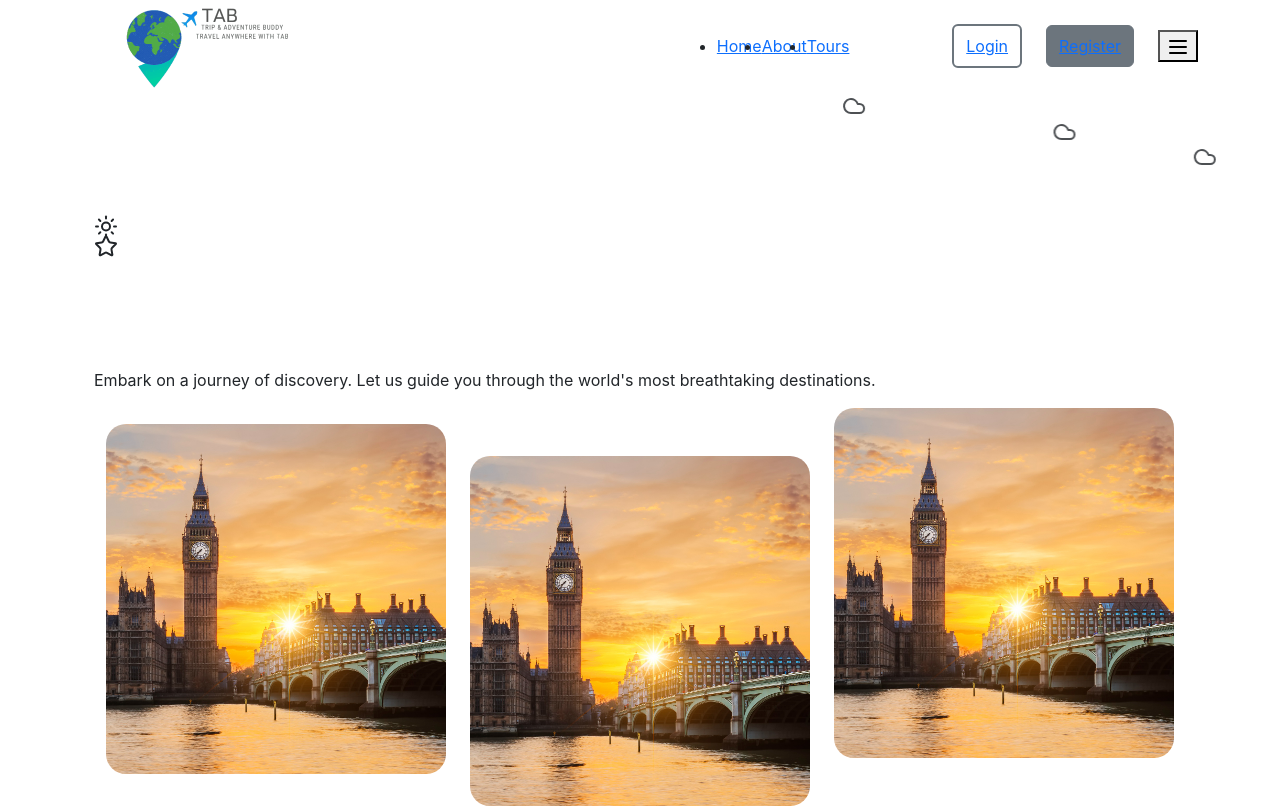
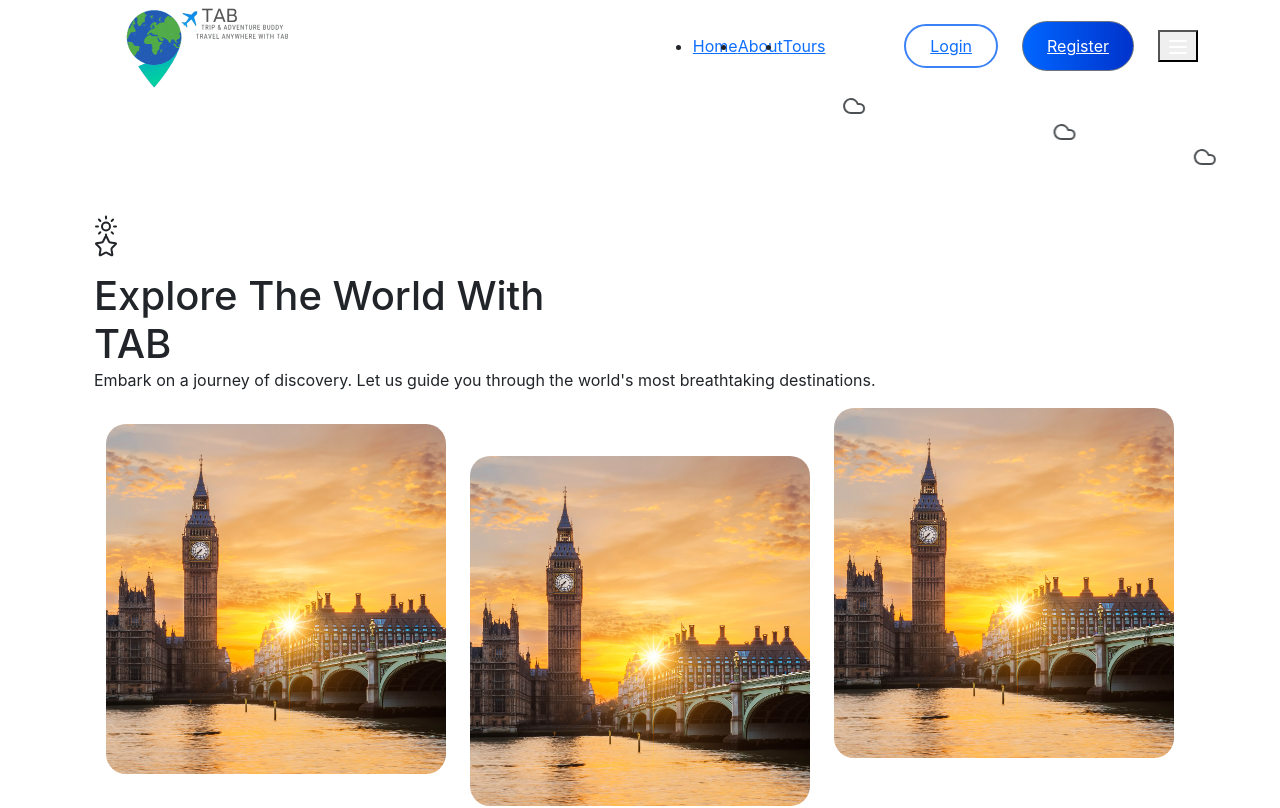
Before and after one commit to binhbb2204/Travel-App, a React (Create React App) app in the folder frontend/: page /home in a window 1280 px wide. Shown: the top 808 px of the page. Built offline with nearby package versions, Linux system fonts and the light colour scheme.

Commit message:
change to white

```diff
--- a/frontend/src/Header/Header.jsx
+++ b/frontend/src/Header/Header.jsx
@@ -4,6 +4,7 @@ import { NavLink, Link } from 'react-router-dom';
 import { Menu } from 'lucide-react';
 import logo from '../img/TAB.gif';
 import './header.css'
+
 const nav_links = [
   {
     path: '/home',
@@ -22,7 +23,6 @@ const nav_links = [
 const Header = () => {
   const [isScrolled, setIsScrolled] = useState(false);
 
-
   useEffect(() => {
     const handleScroll = () => {
       setIsScrolled(window.scrollY > 50);
@@ -35,7 +35,7 @@ const Header = () => {
   return (
     <header className={`fixed w-full z-50 transition-all duration-300 ${
       isScrolled
-        ? 'bg-blue-900/90 backdrop-blur-md shadow-lg'
+        ? 'bg-white/30 backdrop-blur-sm shadow-lg'
         : 'bg-transparent'
     }`}>
       <Container>
@@ -53,7 +53,7 @@ const Header = () => {
                   <li className="nav__item" key={index}>
                     <NavLink
                       to={item.path}
-                      className="text-blue-100 hover:text-white transition-colors duration-200 font-medium"
+                      className="text-gray-700 hover:text-blue-600 transition-colors duration-200 font-medium"
                     >
                       {item.display}
                     </NavLink>
@@ -65,17 +65,19 @@ const Header = () => {
             {/* Auth Buttons */}
             <div className="nav__right d-flex align-items-center gap-4">
               <div className="nav__btns d-flex align-items-center gap-4">
-                <Button className="px-6 py-2 rounded-full bg-transparent border-2 border-blue-400 text-blue-100 hover:bg-blue-400 hover:text-white transition-all duration-200">
-                  <Link to='/login'>Login</Link>
+                <Button className="custom-gradient-login-btn">
+                  <Link to='/login' className="no-underline">Login</Link>
                 </Button>
-                <Button className="px-6 py-2 rounded-full bg-gradient-to-r from-blue-400 to-purple-400 text-white hover:from-blue-500 hover:to-purple-500 transition-all duration-200">
-                  <Link to='/register'>Register</Link>
+                <Button className="custom-gradient-btn">
+                  <Link to='/register' className="text-white no-underline">Register</Link>
                 </Button>
               </div>
 
               {/* Mobile Menu Button */}
               <button className="mobile_menu block lg:hidden">
-                <Menu className="w-6 h-6 text-blue-100" />
+                <Menu className={`w-6 h-6 ${
+                  isScrolled ? 'text-gray-700' : 'text-white'
+                }`} />
               </button>
             </div>
           </div>
--- a/frontend/src/Header/header.css
+++ b/frontend/src/Header/header.css
@@ -41,3 +41,29 @@
     box-shadow: 3px 3px 8px -3px #ddd;
     z-index: 999;
 }
+
+.custom-gradient-btn {
+    background: linear-gradient(to right, #0066ff, #0033cc);
+    padding: 0.75rem 1.5rem;
+    border-radius: 9999px;
+    color: white;
+    transition: all 0.2s;
+    width: max-content;
+    height: max-content;
+}
+
+.custom-gradient-btn:hover {
+    background: linear-gradient(to right, #0052cc, #002080);
+}
+
+.custom-gradient-login-btn {
+    padding: 0.5rem 1.5rem;
+    border-radius: 9999px;
+    background-color: transparent;
+    border: 2px solid #3b82f6;
+    color: #3b82f6;
+    transition: all 0.2s;
+}
+.custom-gradient-login-btn:hover{
+    background: linear-gradient(to right, #0052cc, #002080);
+}
--- a/frontend/src/page/Home.jsx
+++ b/frontend/src/page/Home.jsx
@@ -15,7 +15,7 @@ const Home = () => {
   const opacity = useTransform(scrollY, [0, 300], [1, 0]);
 
   return (
-    <div className="min-h-screen bg-gradient-to-b from-blue-500 via-blue-600 to-blue-700 relative overflow-hidden">
+    <div className="min-h-screen bg-white relative overflow-hidden">
       <ParallaxBackground />
 
       {/* Hero Section */}
@@ -29,7 +29,7 @@ const Home = () => {
             className="absolute top-10 right-10"
           >
             <FloatingElement delay={0.2}>
-              <Sun className="w-16 h-16 text-yellow-500/50" />
+              <Sun className="w-16 h-16 text-yellow-400" />
             </FloatingElement>
           </motion.div>
 
@@ -41,7 +41,7 @@ const Home = () => {
             className="absolute bottom-20 left-10"
           >
             <FloatingElement delay={0.5}>
-              <Star className="w-20 h-20 text-purple-500/50" />
+              <Star className="w-20 h-20 text-purple-400" />
             </FloatingElement>
           </motion.div>
 
@@ -51,14 +51,14 @@ const Home = () => {
               animate={{ opacity: 1, x: 0 }}
               transition={{ duration: 0.8 }}
             >
-              <h1 className="text-6xl font-bold leading-tight mb-6 text-white">
+              <h1 className="text-6xl font-bold leading-tight mb-6 text-gray-800">
                 Explore The World With
                 <div className="relative inline-block ml-4">
-                  <span className="relative z-10 text-transparent bg-clip-text bg-gradient-to-r from-blue-400 to-purple-400">
+                  <span className="relative z-10 text-transparent bg-clip-text bg-gradient-to-r from-blue-500 to-purple-500">
                     TAB
                   </span>
                   <motion.div
-                    className="absolute inset-0 bg-gradient-to-r from-blue-500 to-purple-500 blur-xl opacity-30"
+                    className="absolute inset-0 bg-gradient-to-r from-blue-400 to-purple-400 blur-xl opacity-30"
                     animate={{
                       scale: [1, 1.2, 1],
                     }}
@@ -69,7 +69,7 @@ const Home = () => {
                   />
                 </div>
               </h1>
-              <p className="text-xl text-blue-100 mb-8">
+              <p className="text-xl text-gray-600 mb-8">
                 Embark on a journey of discovery. Let us guide you through the world's most breathtaking destinations.
               </p>
 
@@ -97,7 +97,7 @@ const Home = () => {
             repeat: Infinity,
           }}
         >
-          <Wind className="w-8 h-8 text-white/50" />
+          <Wind className="w-8 h-8 text-gray-400" />
         </motion.div>
       </section>
 
@@ -110,10 +110,10 @@ const Home = () => {
             transition={{ duration: 0.5 }}
             className="text-center mb-16"
           >
-            <h2 className="text-4xl font-bold mb-4 text-white">
+            <h2 className="text-4xl font-bold mb-4 text-gray-800">
               Unforgettable Experiences Await
             </h2>
-            <p className="text-blue-100 max-w-2xl mx-auto">
+            <p className="text-gray-600 max-w-2xl mx-auto">
               Choose your perfect adventure from our carefully curated experiences
             </p>
           </motion.div>
```
